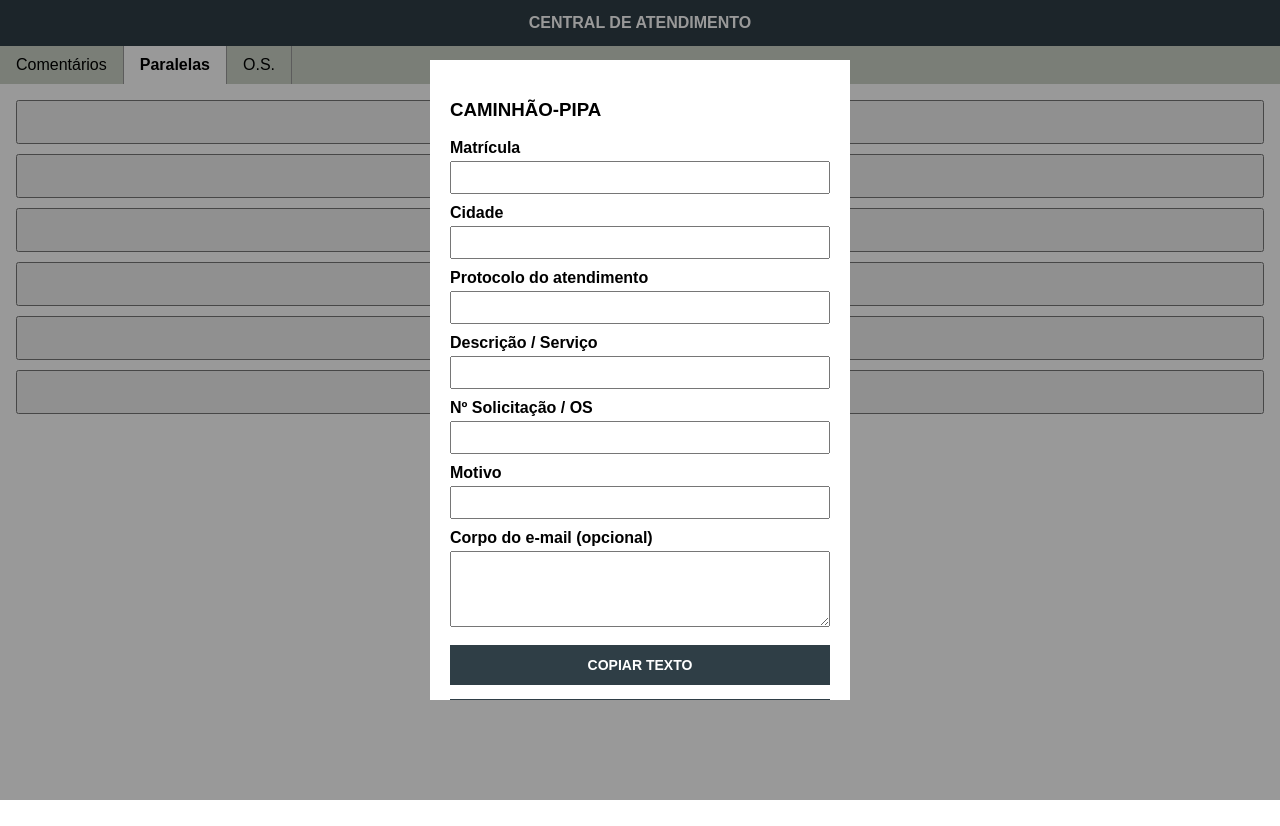
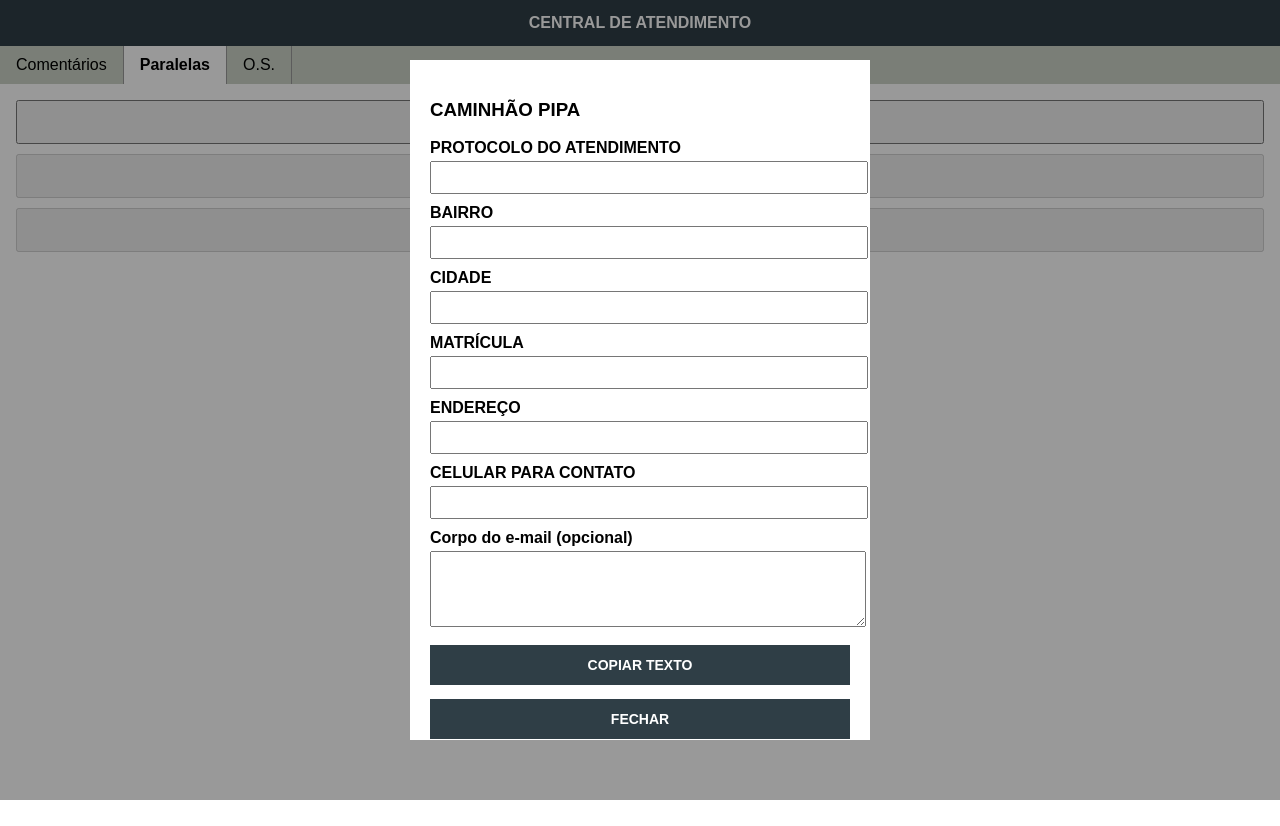
Before and after one commit to nossagenciadsgn-arch/atendimento, a plain HTML site: page index.html in a window 1280 px wide. Both pictures are taken after a click on the button "Caminhão-pipa". Drawn offline with Linux system fonts and the light colour scheme.

Commit message:
Update index.html

```diff
--- a/index.html
+++ b/index.html
@@ -59,7 +59,7 @@ button {
     gap: 10px;
 }
 
-/* ---------- MODAL ---------- */
+/* MODAL */
 .modal {
     display: none;
     position: fixed;
@@ -75,7 +75,6 @@ button {
     max-height: 80vh;
     overflow-y: auto;
     margin: 60px auto;
-    box-sizing: border-box;
 }
 
 label {
@@ -88,7 +87,6 @@ input, textarea {
     width: 100%;
     padding: 7px;
     margin-top: 4px;
-    box-sizing: border-box;
 }
 
 textarea {
@@ -116,63 +114,56 @@ textarea {
     <div class="tab" onclick="openTab(event,'os')">O.S.</div>
 </div>
 
-<!-- COMENTÁRIOS -->
 <div id="comentarios" class="content">
-    <p>Comentários seguem no arquivo original já configurado.</p>
+    <p>Comentários seguem no módulo próprio.</p>
 </div>
 
-<!-- PARALELAS -->
 <div id="paralelas" class="content active">
     <div class="grid">
-        <button onclick="abrirParalela('Cancelamento de Solicitação')">Cancelamento de Solicitação</button>
-        <button onclick="abrirParalela('Caminhão-pipa')">Caminhão-pipa</button>
-        <button onclick="abrirParalela('Retificação de Fatura')">Retificação de Fatura</button>
-        <button onclick="abrirParalela('Retirar Débito Automático')">Retirar Débito Automático</button>
-        <button onclick="abrirParalela('Exclusão de Cadastro Site/App')">Exclusão de Cadastro Site/App</button>
-        <button onclick="abrirParalela('Religação por Corte Indevido')">Religação por Corte Indevido</button>
+        <button onclick="abrirParalela('caminhao')">Caminhão-pipa</button>
+        <button disabled>Cancelamento (em breve)</button>
+        <button disabled>Retificação (em breve)</button>
     </div>
 </div>
 
-<!-- OS -->
 <div id="os" class="content">
     <p>Em construção.</p>
 </div>
 
-<!-- MODAL PARALELAS -->
+<!-- MODAL -->
 <div id="modalParalela" class="modal">
     <div class="modal-content">
 
-        <h3 id="tituloParalela"></h3>
+        <h3 id="titulo"></h3>
 
-        <label>Matrícula</label>
-        <input id="pMatricula">
-
-        <label>Cidade</label>
-        <input id="pCidade">
-
-        <label>Protocolo do atendimento</label>
-        <input id="pProtocolo">
-
-        <label>Descrição / Serviço</label>
-        <input id="pServico">
-
-        <label>Nº Solicitação / OS</label>
-        <input id="pOS">
-
-        <label>Motivo</label>
-        <input id="pMotivo">
+        <div id="campos"></div>
 
         <label>Corpo do e-mail (opcional)</label>
-        <textarea id="pCorpo" rows="4"></textarea>
+        <textarea id="corpo" rows="4"></textarea>
 
-        <button class="btn-full" onclick="copiarParalela()">COPIAR TEXTO</button>
-        <button class="btn-full" onclick="fecharModal()">FECHAR</button>
+        <button class="btn-full" onclick="copiar()">COPIAR TEXTO</button>
+        <button class="btn-full" onclick="fechar()">FECHAR</button>
 
     </div>
 </div>
 
 <script>
-// ---------- ABAS ----------
+const paralelas = {
+    caminhao: {
+        titulo: "CAMINHÃO PIPA",
+        campos: [
+            "PROTOCOLO DO ATENDIMENTO",
+            "BAIRRO",
+            "CIDADE",
+            "MATRÍCULA",
+            "ENDEREÇO",
+            "CELULAR PARA CONTATO"
+        ]
+    }
+};
+
+let atual = null;
+
 function openTab(evt,id) {
     document.querySelectorAll('.tab').forEach(t => t.classList.remove('active'));
     document.querySelectorAll('.content').forEach(c => c.classList.remove('active'));
@@ -180,42 +171,41 @@ function openTab(evt,id) {
     evt.target.classList.add('active');
 }
 
-// ---------- MODAL ----------
-function abrirParalela(titulo) {
-    document.getElementById('tituloParalela').innerText = titulo.toUpperCase();
+function abrirParalela(tipo) {
+    atual = paralelas[tipo];
+    document.getElementById('titulo').innerText = atual.titulo;
+
+    const area = document.getElementById('campos');
+    area.innerHTML = "";
+
+    atual.campos.forEach(c => {
+        area.innerHTML += `
+            <label>${c}</label>
+            <input data-label="${c}">
+        `;
+    });
+
     document.getElementById('modalParalela').style.display = 'block';
     document.body.style.overflow = 'hidden';
 }
 
-function fecharModal() {
+function fechar() {
     document.getElementById('modalParalela').style.display = 'none';
     document.body.style.overflow = 'auto';
 }
 
-// ---------- TEXTO ----------
-function copiarParalela() {
+function copiar() {
+    let texto = atual.titulo + "\n\n";
 
-    const assinatura = `
-JÚLIA DA SILVEIRA FLORES
-(51) 92000-6065
-`;
+    document.querySelectorAll('#campos input').forEach(i => {
+        texto += i.dataset.label + ": " + i.value.toUpperCase() + "\n";
+    });
 
-    const texto =
-`${tituloParalela.innerText}
-
-MATRÍCULA: ${pMatricula.value.toUpperCase()}
-CIDADE: ${pCidade.value.toUpperCase()}
-PROTOCOLO DO ATENDIMENTO: ${pProtocolo.value.toUpperCase()}
-DESCRIÇÃO / SERVIÇO: ${pServico.value.toUpperCase()}
-Nº SOLICITAÇÃO / OS: ${pOS.value.toUpperCase()}
-MOTIVO: ${pMotivo.value.toUpperCase()}
-
-${pCorpo.value}
-
-${assinatura}`;
+    texto += "\n" + document.getElementById('corpo').value + "\n\n";
+    texto += "JÚLIA DA SILVEIRA FLORES\n(51) 92000-6065";
 
     navigator.clipboard.writeText(texto);
-    alert('Texto copiado!');
+    alert("Texto copiado!");
 }
 </script>
 
```
